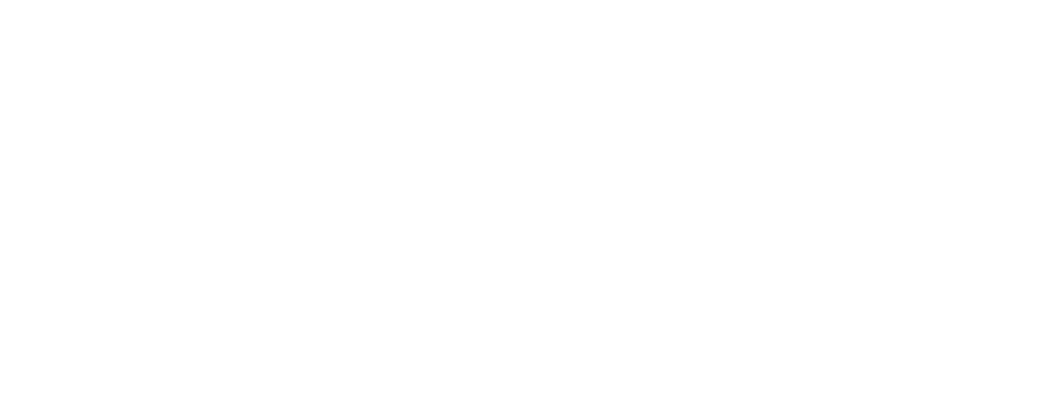
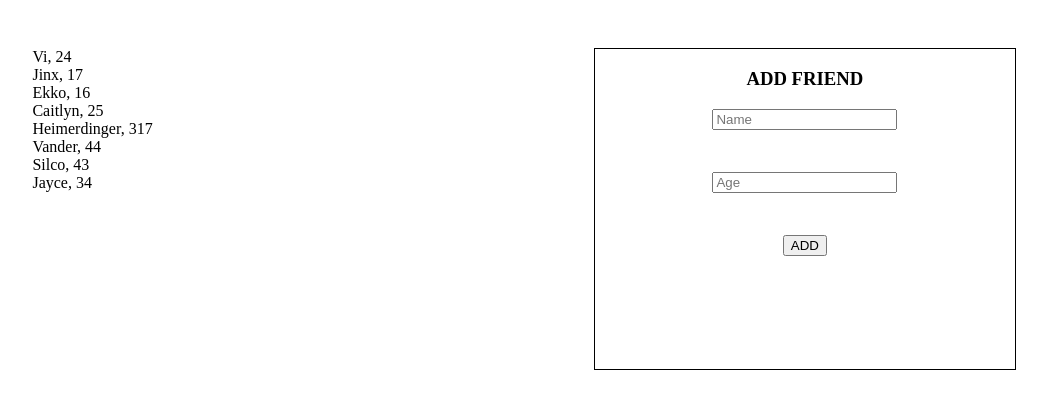
Before and after one commit to EhoodGoren/react-CRUD-template-useReducer, a React (Create React App) app: page / in a window 1280 px wide. Shown: the top 408 px of the page, without its empty margins (116-1163 px from the left). Built offline with nearby package versions, Linux system fonts and the light colour scheme; the HTML template or start-up script is replaced by a standard one.

Commit message:
Now displaying all basic components.

```diff
--- /dev/null
+++ b/src/App.css
@@ -0,0 +1,15 @@
+#app {
+    display: grid;
+    grid-template-columns: repeat(9, 1fr);
+    grid-template-rows: repeat(10, 1fr);
+    grid-column-gap: 0px;
+    grid-row-gap: 0px;
+}
+
+#friends {
+    grid-area: 2 / 2 / 10 / 5;
+}
+
+#add-friend {
+    grid-area: 2 / 6 / 10 / 9;
+}
--- a/src/App.js
+++ b/src/App.js
@@ -1,6 +1,15 @@
+import FriendsState from "./contexts/FriendsState";
+import Friends from "./components/Friends";
+import AddFriend from "./components/AddFriend";
+import './App.css';
+
 function App() {
   return (
-    <div className="App">
+    <div id="app">
+      <FriendsState>
+        <Friends />
+        <AddFriend />
+      </FriendsState>
     </div>
   );
 }
--- /dev/null
+++ b/src/components/AddFriend.css
@@ -0,0 +1,8 @@
+#add-friend {
+    border: 1px solid;
+    height: 40vh;
+    text-align: center;
+}
+.add-friend-input {
+    margin-bottom: 10%;
+}
--- /dev/null
+++ b/src/components/AddFriend.jsx
@@ -0,0 +1,14 @@
+import './AddFriend.css';
+
+function AddFriend() {
+    return(
+        <div id='add-friend'>
+            <h3>ADD FRIEND</h3>
+            <input className='add-friend-input' placeholder="Name" /><br />
+            <input className='add-friend-input' placeholder="Age" /><br />
+            <button>ADD</button>
+        </div>
+    )
+}
+
+export default AddFriend;
--- /dev/null
+++ b/src/components/Friend.jsx
@@ -0,0 +1,7 @@
+function Friend({ name, age }) {
+    return(
+        <div>{name}, {age}</div>
+    )
+}
+
+export default Friend;
--- /dev/null
+++ b/src/components/Friends.jsx
@@ -0,0 +1,17 @@
+import { useContext } from "react";
+import friendsContext from '../contexts/friendsContext';
+import Friend from "./Friend";
+
+function Friends() {
+    const {friends, dispatch} = useContext(friendsContext);
+    const { friendsList } = friends;
+    return(
+        <div id='friends'>
+            {friendsList.map(({name, age}) => (
+                <Friend name={name} age={age} />
+            ))}
+        </div>
+    )
+}
+
+export default Friends;
--- a/src/contexts/friendsState.js
+++ b/src/contexts/friendsState.js
@@ -4,7 +4,7 @@
 import db from '../db/drillDb';
 
 const initialState = {
-    friends: [...db]
+    friendsList: [...db]
 }
 function FriendsState(props) {
     const [friends, dispatch] = useReducer(friendsReducer, initialState);
```
